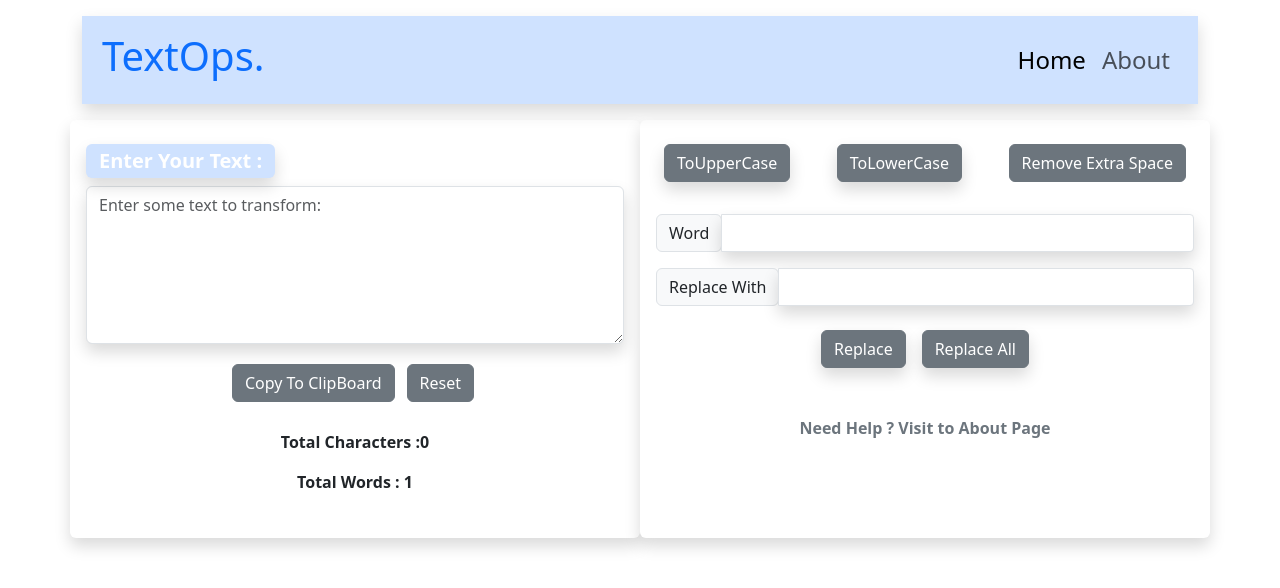
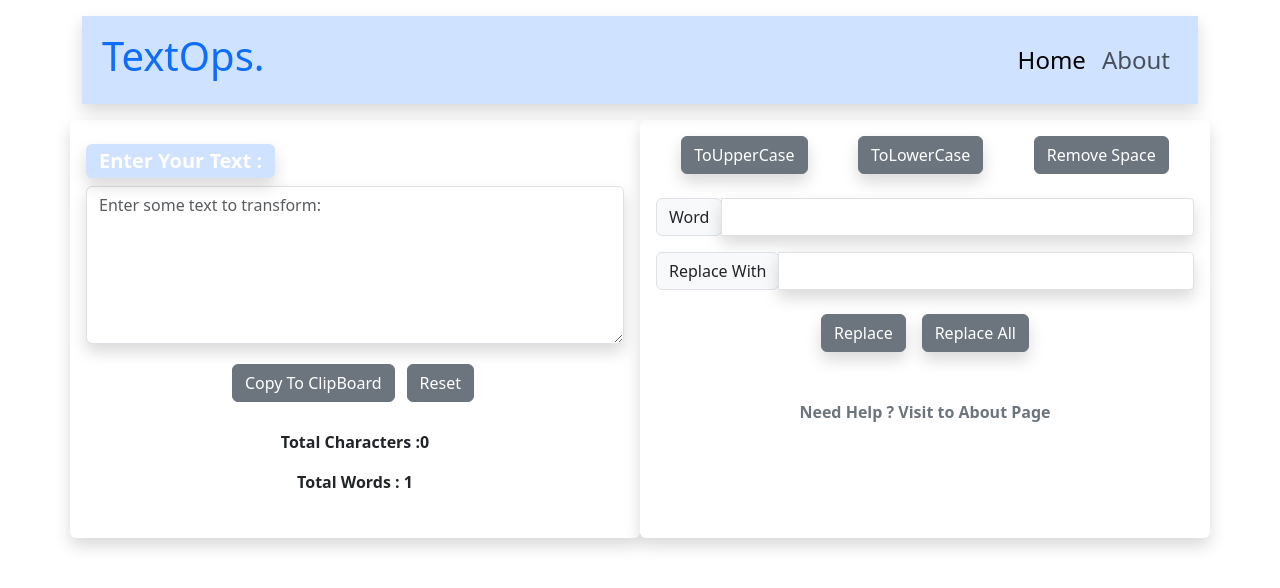
Before and after one commit to nishantkr02/text-ops, a React (Create React App) app: page / in a window 1280 px wide. Shown: the top 588 px of the page. Built offline with nearby package versions, Linux system fonts and the light colour scheme.

Commit message:
Update TextBox.js

```diff
--- a/src/Components/TextBox.js
+++ b/src/Components/TextBox.js
@@ -118,13 +118,13 @@ export default function TextBox(props) {
       <div className="col-md-6 form-group shadow    bg-white rounded p-3  ">
         <div className=' d-flex justify-content-between'>
      {/* UpperCase Button */}
-      <button className='btn btn-secondary shadow my-2 mx-2'onClick={toUpper} >ToUpperCase</button>
+      <button className='btn btn-secondary shadow m-auto'onClick={toUpper} >ToUpperCase</button>
 
       {/* LowerCase Button */}
       <button className='btn btn-secondary  shadow m-auto' onClick={toLower} >ToLowerCase</button>
 
       {/* Remove Extra Space Button */}
-      <button className='btn btn-secondary  my-2 mx-2' onClick={removeSpaces} >Remove Extra Space</button>
+      <button className='btn btn-secondary  m-auto' onClick={removeSpaces} >Remove  Space</button>
       </div>
 
       {/*------------Replace word--------------------------- */}
```
